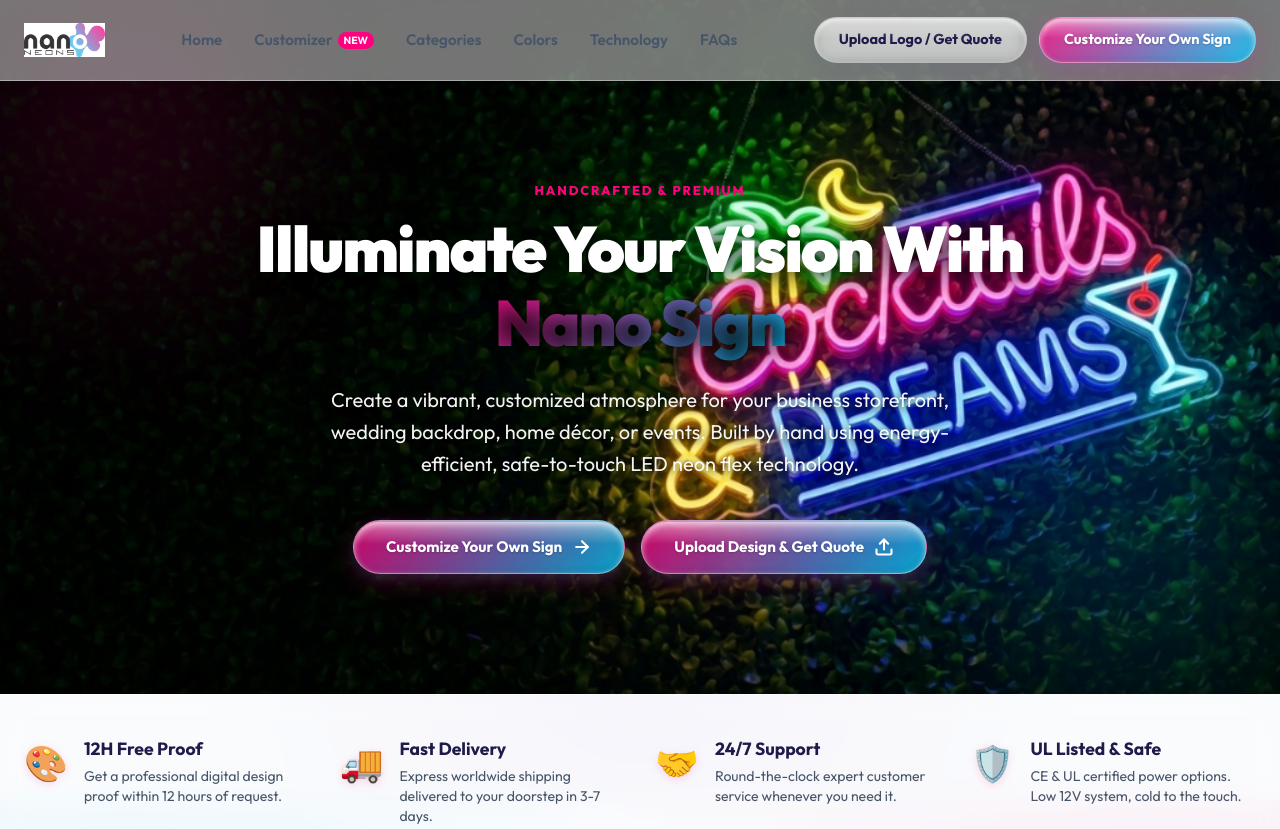
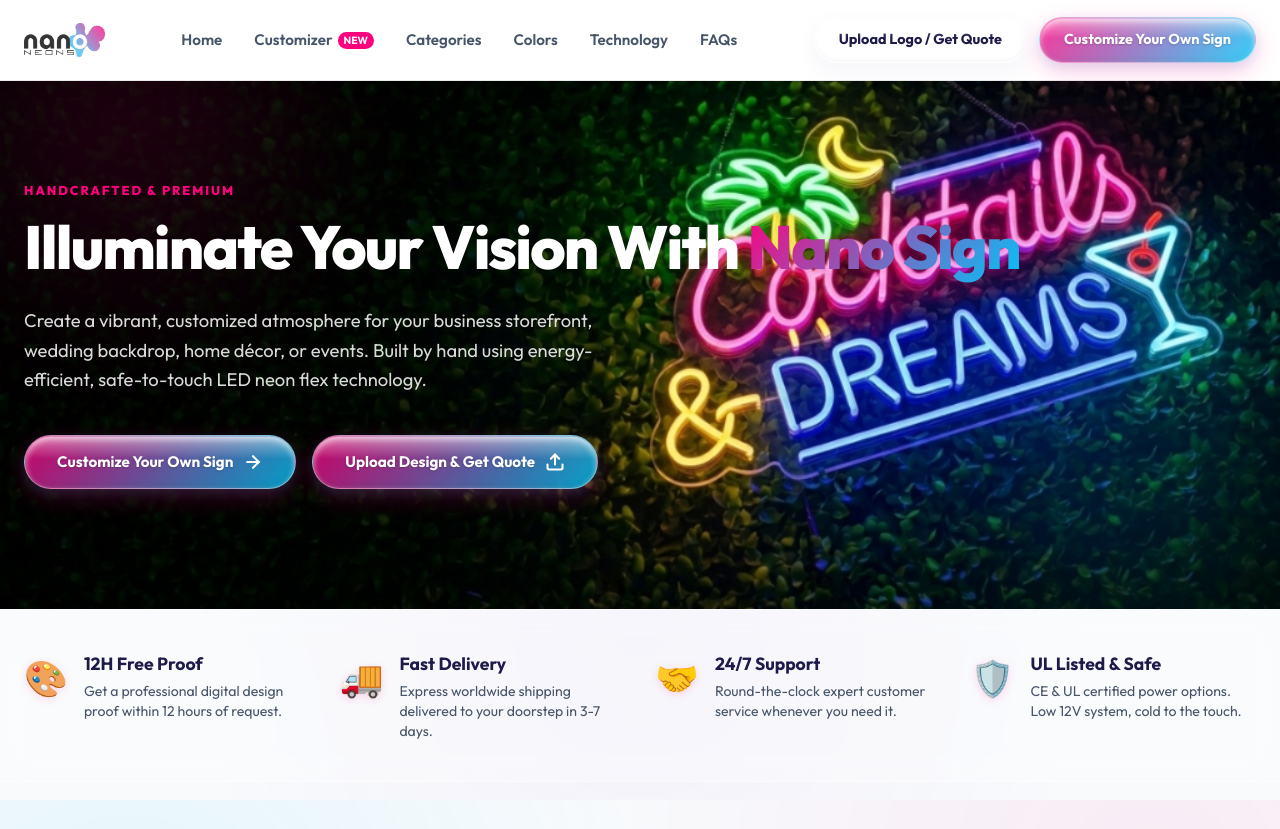
Before and after one commit to hamedsalehin/Neon_customizer, a website: page public/index.html in a window 1280 px wide. Shown: the top 829 px of the page. Drawn offline with Linux system fonts and the light colour scheme.

Commit message:
Restore left alignment on hero section, remove text shadow to fix gradient neon text color rendering, make top navigation bar fully white, add new transparent favicon

```diff
--- a/public/cart.html
+++ b/public/cart.html
@@ -6,6 +6,7 @@
     <title>Checkout | Your Neon Creator Order</title>
     <link href="https://fonts.googleapis.com/css2?family=Outfit:wght@300;400;500;600;700&display=swap" rel="stylesheet">
     <link rel="stylesheet" href="styles.css">
+    <link rel="icon" type="image/png" href="favicon.png">
     <style>
         body {
             overflow: auto;
--- a/public/index.html
+++ b/public/index.html
@@ -9,6 +9,7 @@
     <!-- Google Fonts Outfit & Space Grotesk -->
     <link href="https://fonts.googleapis.com/css2?family=Outfit:wght@300;400;500;600;700;800;900&family=Space+Grotesk:wght@500;700&display=swap" rel="stylesheet">
     <link rel="stylesheet" href="landing.css">
+    <link rel="icon" type="image/png" href="favicon.png">
 </head>
 <body>
 
--- a/public/landing.css
+++ b/public/landing.css
@@ -195,16 +195,14 @@
     left: 0;
     width: 100%;
     z-index: 1000;
-    background: rgba(255, 255, 255, 0.45);
-    backdrop-filter: blur(20px);
-    -webkit-backdrop-filter: blur(20px);
-    border-bottom: 1px solid rgba(255, 255, 255, 0.4);
+    background: #ffffff;
+    border-bottom: 1px solid rgba(0, 0, 0, 0.08);
     box-shadow: 0 4px 30px rgba(0, 0, 0, 0.02);
     transition: var(--transition);
 }
 
 header.site-header.scrolled {
-    background: rgba(255, 255, 255, 0.75);
+    background: #ffffff;
     padding: 5px 0;
     box-shadow: 0 10px 30px rgba(0, 0, 0, 0.04);
 }
@@ -301,45 +299,36 @@
 }
 
 .hero-grid {
-    display: flex;
-    flex-direction: column;
+    display: grid;
+    grid-template-columns: 1.2fr;
+    gap: 60px;
     align-items: center;
-    justify-content: center;
-    text-align: center;
-    max-width: 840px;
-    margin: 0 auto;
 }
 
 .hero-content {
-    display: flex;
-    flex-direction: column;
-    align-items: center;
-    text-align: center;
+    text-align: left;
 }
 
 .hero-content h1 {
-    font-size: 4rem;
-    font-weight: 850;
+    font-size: 3.8rem;
+    font-weight: 800;
     line-height: 1.15;
     letter-spacing: -0.03em;
     margin-bottom: 24px;
     color: #ffffff;
-    text-shadow: 0 4px 20px rgba(0, 0, 0, 0.9);
 }
 
 .hero-content p {
-    font-size: 1.25rem;
-    color: rgba(255, 255, 255, 0.95);
+    font-size: 1.15rem;
+    color: rgba(255, 255, 255, 0.85);
     margin-bottom: 40px;
-    max-width: 680px;
-    text-shadow: 0 2px 10px rgba(0, 0, 0, 0.9);
+    max-width: 580px;
 }
 
 .hero-cta {
     display: flex;
     gap: 16px;
     flex-wrap: wrap;
-    justify-content: center;
 }
 
 /* ─── Trust Banner ──────────────────────────────────────────────────────── */
```
Also changed, not shown: public/confirmation.html (+1 -0 lines), public/customizer.html (+1 -0 lines), public/quote.html (+1 -0 lines), public/favicon.png (added).
